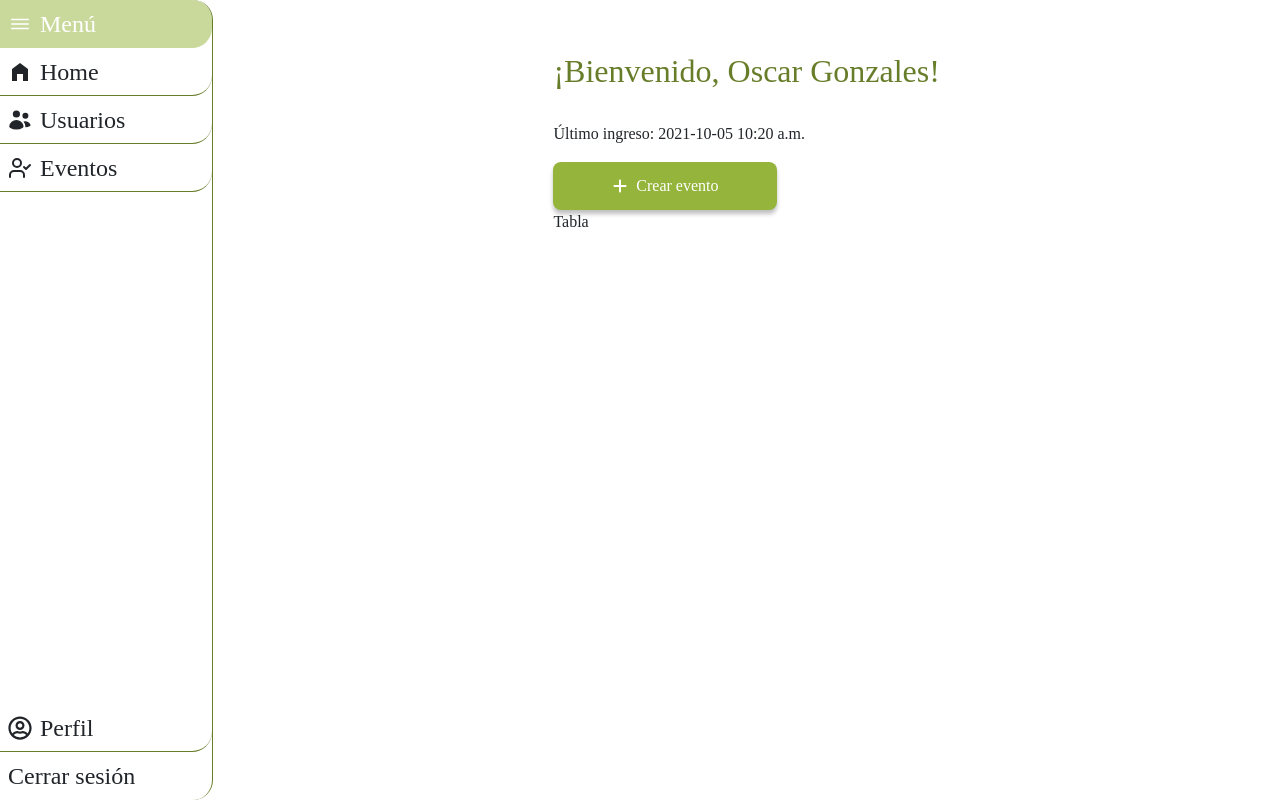
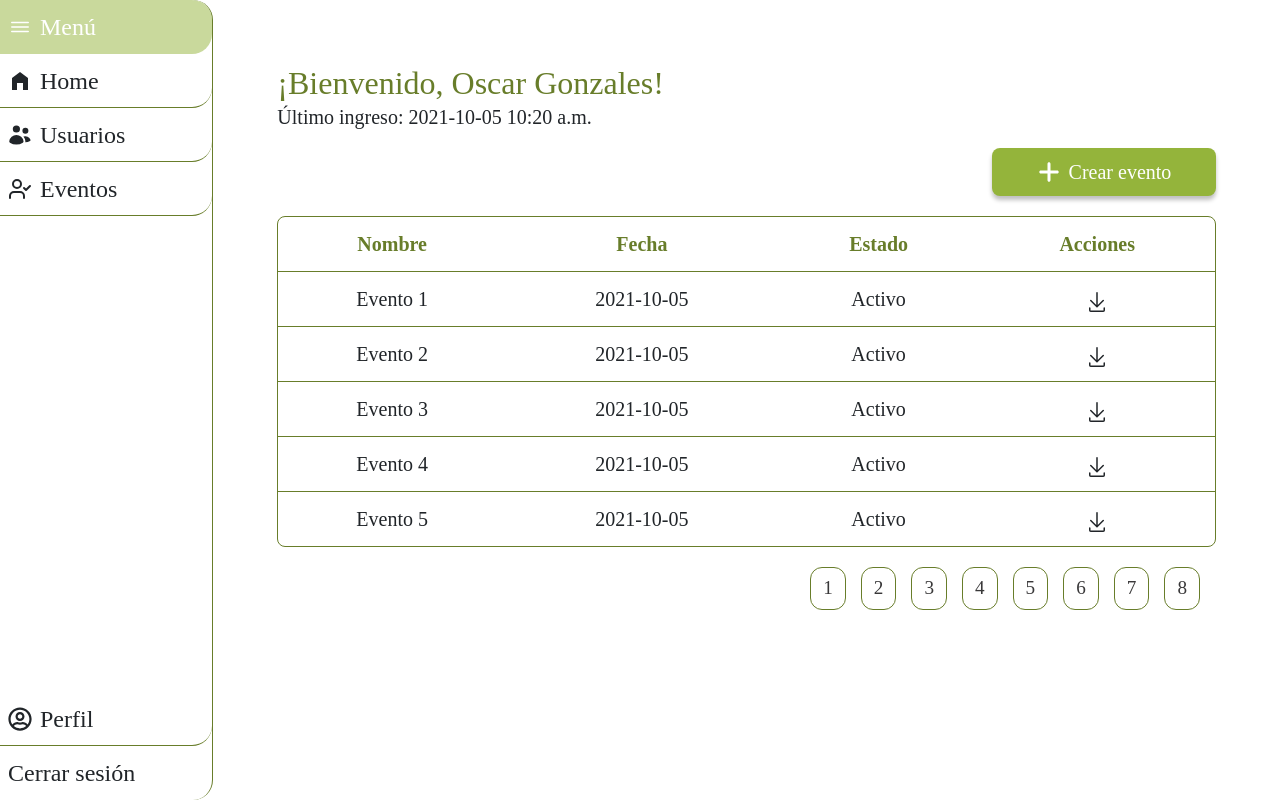
Before and after one commit to nquirogac/WIP_Bienestar, a React (Vite) app: page /home in a window 1280 px wide. Built offline with nearby package versions, Linux system fonts and the light colour scheme.

Commit message:
home page

```diff
--- a/src/components/SideMenu.css
+++ b/src/components/SideMenu.css
@@ -23,7 +23,7 @@
   padding-left: 8px;
   border-radius: 0 20px 20px 0;
   margin: 0;
-  height: 48px;
+  height: 54px;
   text-align: start;
   display: flex;
   align-items: center;
--- a/src/pages/CrearEvento.css
+++ b/src/pages/CrearEvento.css
@@ -3,7 +3,7 @@ form{
     flex-direction: column;
     align-items: center;
     justify-content: center;
-    gap: 12px;
+    gap: 16px;
     width: 640px;
 }
 label{
@@ -29,6 +29,12 @@ label{
 .homeDiv h1{
     text-align: center;
     margin-bottom: 32px;
+    font-size: 40px;
+}
+label{
+    font-size: 24px;
+    font-weight: 550;
+    color: var(--primary-color);
 }
 .attached{
     width: fit-content;
@@ -37,6 +43,7 @@ label{
 
 }
 #crearBtn{
-    margin-top: 24px;
+    margin-top: 28px;
+    font-size: 20px;
     justify-self: center;
 }
--- a/src/pages/Home.css
+++ b/src/pages/Home.css
@@ -1,12 +1,14 @@
-.homeDiv{
-
+.homeDivP {
+  padding: calc(100vw * 0.05);
 }
-
-.homeDiv h1{
+.header {
+  display: grid;
+}
+.homeDivP h1 {
   color: var(--primary-color);
   font-size: 32px;
 }
-.homeDiv .buttonP{
+.buttonP {
   background-color: var(--button-color);
   color: #fff;
   padding: 6px;
@@ -17,7 +19,73 @@
   justify-content: center;
   height: 48px;
   margin-top: 16px;
+  font-size: 20px;
 }
-.homeDiv .buttonP:hover{
-    background-color: var(--primary-color)
+.buttonP:hover {
+  background-color: var(--primary-color);
 }
+.bienvenida {
+  margin: 0;
+}
+.crearHbtn {
+  justify-self: end;
+}
+span {
+  font-size: 20px;
+}
+table {
+  width: 100%;
+  border-spacing: 0 8px;
+  margin: 20px 0;
+  text-align: center;
+  border-collapse: separate;
+  border-spacing: 0;
+  border: 1px solid var(--primary-color);
+  border-radius: 8px;
+}
+
+th,
+td {
+  padding: 12px 20px;
+  border-bottom: 1px solid var(--primary-color);
+  font-size: 20px;
+}
+
+th {
+  color: var(--primary-color);
+  font-weight: bold;
+}
+
+tr {
+  border: 1px solid var(--primary-color);
+  border-radius: 8px;
+}
+tr:last-child td {
+  border: none;
+}
+svg{
+  width: 24px;
+  height: 24px;
+}
+svg:hover {
+  cursor: pointer;
+  color: var(--primary-color);
+}
+.paginationNav{
+  display: grid
+}
+.pagination{
+  gap: 16px;
+  justify-self: end;
+  --bs-pagination-color: #393839 !important;
+    --bs-pagination-font-size: 1.2rem;
+    --bs-pagination-hover-color: #ffff;
+    --bs-pagination-hover-bg: var(--button-color);
+    --bs-pagination-focus-color: var(--secondary-color);
+    --bs-pagination-focus-bg: var(--secondary-color);
+    --bs-pagination-focus-box-shadow: 0 0 0 0.15rem #94b43b66;
+}
+.page-link {
+  border-radius: 12px;
+  border: 1px solid var(--primary-color);
+}
--- a/src/pages/Home.jsx
+++ b/src/pages/Home.jsx
@@ -1,32 +1,130 @@
-import React from 'react'
-import SideMenu from '../components/SideMenu'
+import React from "react";
+import SideMenu from "../components/SideMenu";
 import { FaPlus } from "react-icons/fa6";
 import { GoDownload } from "react-icons/go";
-import './Home.css'
+import "./Home.css";
 const userData = {
-    name: 'Oscar Gonzales',
-    lastLogin: '2021-10-05 10:20 a.m.',
-
-}
+  name: "Oscar Gonzales",
+  lastLogin: "2021-10-05 10:20 a.m.",
+};
+const tableData = [
+  {
+    name: "Evento 1",
+    date: "2021-10-05",
+    status: "Activo",
+    actions: <GoDownload />,
+  },
+  {
+    name: "Evento 2",
+    date: "2021-10-05",
+    status: "Activo",
+    actions: <GoDownload />,
+  },
+  {
+    name: "Evento 3",
+    date: "2021-10-05",
+    status: "Activo",
+    actions: <GoDownload />,
+  },
+  {
+    name: "Evento 4",
+    date: "2021-10-05",
+    status: "Activo",
+    actions: <GoDownload />,
+  },
+  {
+    name: "Evento 5",
+    date: "2021-10-05",
+    status: "Activo",
+    actions: <GoDownload />,
+  },
+];
 
 function Home() {
   return (
-    <div className='row'>
-        <SideMenu/>
-        <div className='col-10 homeDiv'>
-            <h1>¡Bienvenido, {userData.name}!</h1>
-            <span>Último ingreso: {userData.lastLogin}</span>
-            <button className='buttonP'>
-                <FaPlus />
-                Crear evento
-            </button>
-            <div>
-                Tabla
-            </div>
+    <div className="row">
+      <SideMenu />
+      <div className="col-10 homeDivP">
+        <div className="header">
+          <h1 className="bienvenida">¡Bienvenido, {userData.name}!</h1>
+          <span>Último ingreso: {userData.lastLogin}</span>
+          <button className="buttonP crearHbtn">
+            <FaPlus />
+            Crear evento
+          </button>
         </div>
 
+        <div>
+          <table>
+            <thead>
+              <tr>
+                <th>Nombre</th>
+                <th>Fecha</th>
+                <th>Estado</th>
+                <th>Acciones</th>
+              </tr>
+            </thead>
+            <tbody>
+              {tableData.map((data, index) => (
+                <tr key={index}>
+                  <td>{data.name}</td>
+                  <td>{data.date}</td>
+                  <td>{data.status}</td>
+                  <td>{data.actions}</td>
+                </tr>
+              ))}
+            </tbody>
+          </table>
+          <nav className="paginationNav">
+            <ul className="pagination">
+              <li className="page-item"></li>
+              <li className="page-item">
+                <a className="page-link" href="#">
+                  1
+                </a>
+              </li>
+              <li className="page-item">
+                <a className="page-link" href="#">
+                  2
+                </a>
+              </li>
+              <li className="page-item">
+                <a className="page-link" href="#">
+                  3
+                </a>
+              </li>
+              <li className="page-item">
+                <a className="page-link" href="#">
+                  4
+                </a>
+              </li>
+              <li className="page-item">
+                <a className="page-link" href="#">
+                  5
+                </a>
+              </li>
+              <li className="page-item">
+                <a className="page-link" href="#">
+                  6
+                </a>
+              </li>
+              <li className="page-item">
+                <a className="page-link" href="#">
+                  7
+                </a>
+              </li>
+              <li className="page-item">
+                <a className="page-link" href="#">
+                  8
+                </a>
+              </li>
+              <li className="page-item"></li>
+            </ul>
+          </nav>
+        </div>
+      </div>
     </div>
-  )
+  );
 }
 
-export default Home
+export default Home;
```
Also changed, not shown: src/index.css (line endings or trailing spaces). Lines whose indentation alone changed are shown as unchanged.
